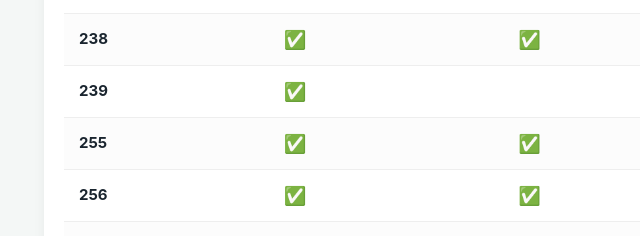
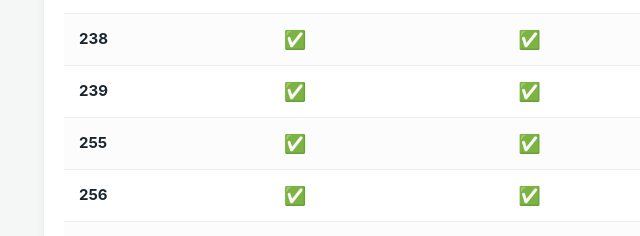
Before and after one commit to dwy5r5hf9t-design/len77-site, a plain HTML site: page status.html in a window 1280 px wide. Shown: the part 454-690 px from the top of the page, 276-916 px from the left. Drawn offline with Linux system fonts and the light colour scheme.

Commit message:
Update status.html

```diff
--- a/status.html
+++ b/status.html
@@ -118,7 +118,7 @@
             <tr>
                 <td>239</td>
                 <td class="mark">✅</td>
-                <td class="mark"></td>
+                <td class="mark">✅</td>
             </tr>
             <tr>
                 <td>255</td>
```
